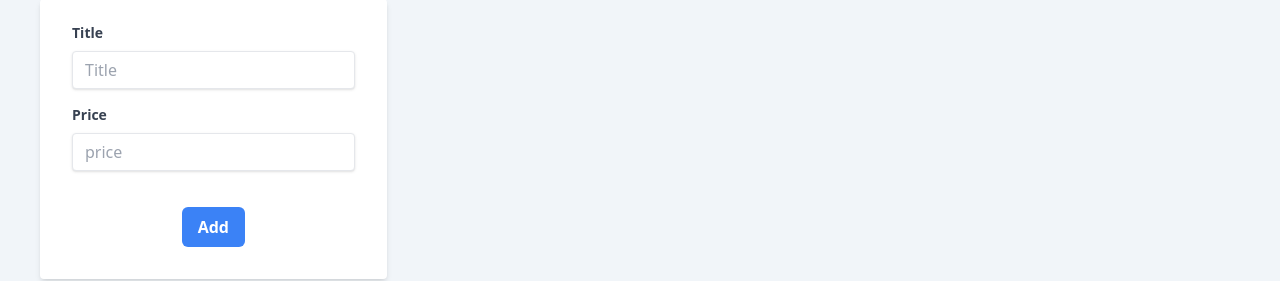
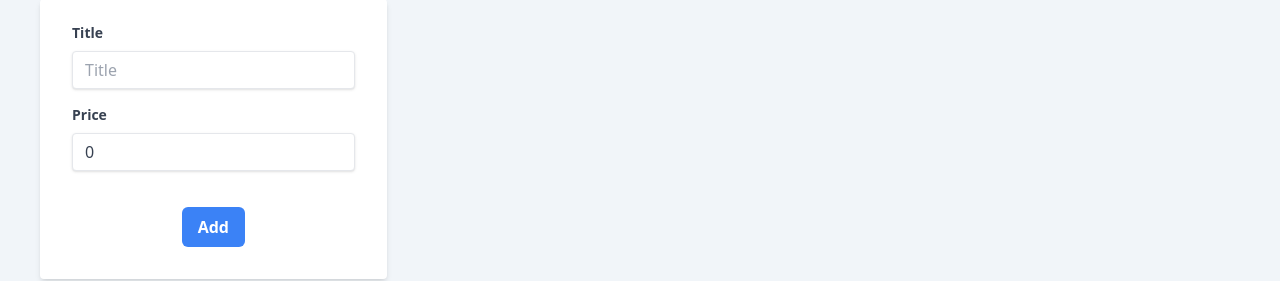
Before and after one commit to hibik17/housekeeping-repo, a Vue app: page / in a window 1280 px wide. Shown: the part 217-498 px from the top of the page. Built offline with nearby package versions, Linux system fonts and the light colour scheme.

Commit message:
define the button action

```diff
--- a/src/components/molecules/Form.vue
+++ b/src/components/molecules/Form.vue
@@ -1,4 +1,8 @@
-<script setup lang="ts"></script>
+<script setup lang="ts">
+import { useCheckStore } from "../../stores/useCheckStore";
+
+const { newCheck, addCheck } = useCheckStore();
+</script>
 
 <template>
   <form class="px-8 pt-6 pb-8 mb-4 bg-white rounded shadow-md">
@@ -10,6 +14,7 @@
         class="w-full px-3 py-2 leading-tight text-gray-700 border rounded shadow appearance-none focus:outline-none focus:shadow-outline"
         type="text"
         placeholder="Title"
+        v-model="newCheck.title"
       />
     </div>
     <div class="mb-6">
@@ -20,12 +25,14 @@
         class="w-full px-3 py-2 mb-3 leading-tight text-gray-700 border rounded shadow appearance-none -red-500 focus:outline-none focus:shadow-outline"
         type="number"
         placeholder="price"
+        v-model="newCheck.price"
       />
     </div>
     <div class="flex justify-center">
       <button
         class="px-4 py-2 font-bold text-white bg-blue-500 rounded-md hover:bg-blue-700 focus:outline-none focus:shadow-outline"
         type="button"
+        @click="addCheck"
       >
         Add
       </button>
--- a/src/stores/useCheck.ts
+++ b/src/stores/useCheckStore.ts
@@ -6,13 +6,12 @@ type CheckType = {
   price: number;
 };
 
-const useCheckStore = defineStore("useCheckStore", () => {
+export const useCheckStore = defineStore("useCheckStore", () => {
   const AllCheck: Array<CheckType> = reactive([]);
   const newCheck = reactive<CheckType>({ title: "", price: 0 });
 
-  const addCheck = (data: CheckType) => {
-    console.log(`購入品の項目は:${data.title}`);
-    console.log(`購入品の金額は:${data.price}`);
+  const addCheck = () => {
+    alert(`title is ${newCheck.title} and price is ${newCheck.price}`);
   };
 
   const deleteCheck = (index: number) => {
```
